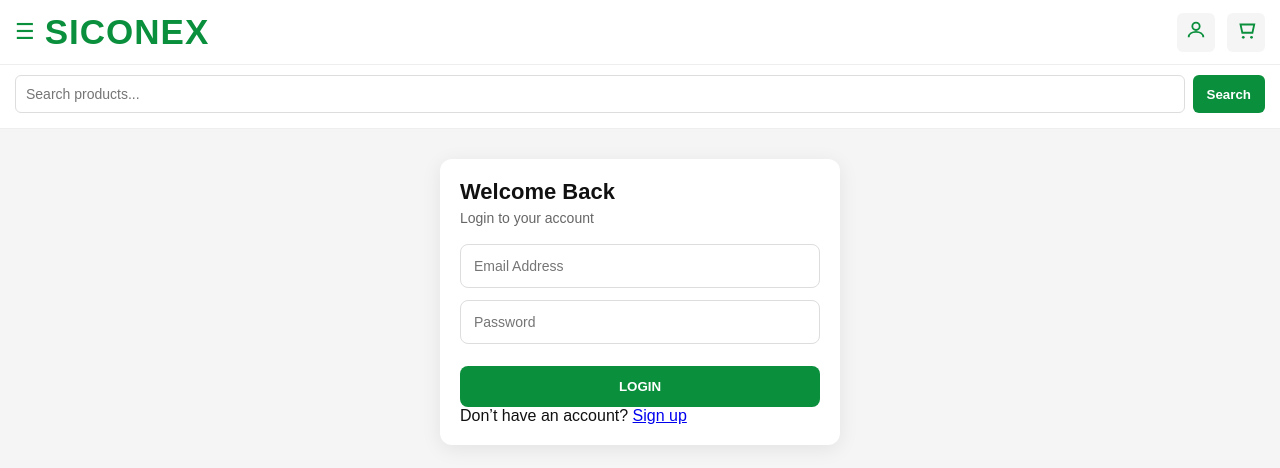
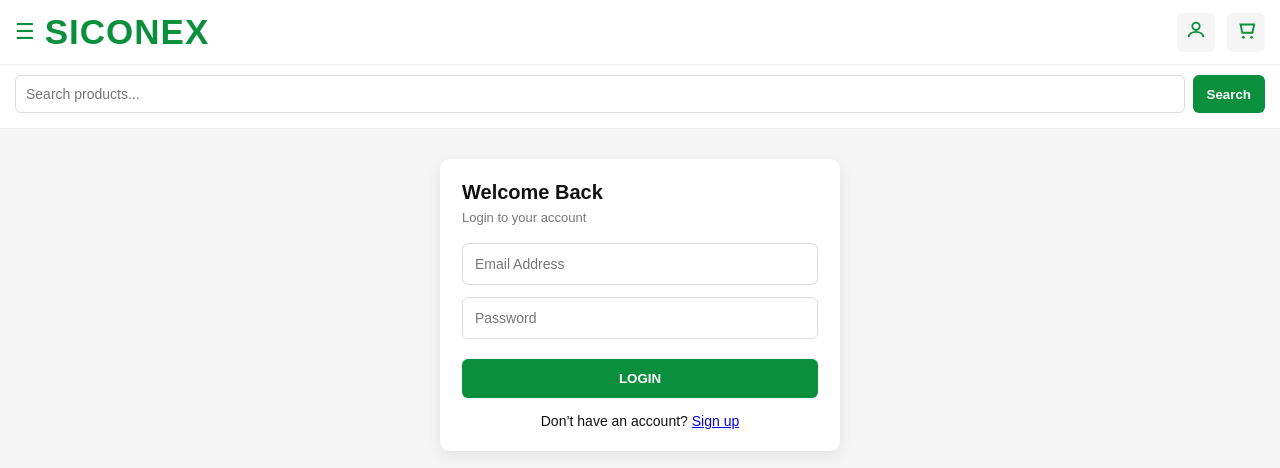
Before and after one commit to protichenoch1/siconex1, a Next.js app: page /auth/login in a window 1280 px wide. Shown: the top 468 px of the page. Built offline with nearby package versions, Linux system fonts and the light colour scheme.

Commit message:
Refactor globals.css for improved layout and styles
Refactor global styles for consistency and improved layout. Update navbar, card, and auth page styles for better user experience.

```diff
--- a/app/globals.css
+++ b/app/globals.css
@@ -27,11 +27,12 @@ body {
   display: flex;
   justify-content: space-between;
   align-items: center;
-  background: white;
+  background: white; /* ✅ changed */
   padding: 12px 15px;
   border-bottom: 1px solid #eee;
 }
 
+/* LEFT */
 .nav-left {
   display: flex;
   align-items: center;
@@ -40,26 +41,28 @@ body {
 
 .menu {
   font-size: 22px;
-  color: #0a8f3c;
+  color: #0a8f3c; /* ✅ green */
   cursor: pointer;
 }
 
 .logo {
   font-size: 35px;
   font-weight: bold;
-  color: #0a8f3c;
+  color: #0a8f3c; /* ✅ green */
   letter-spacing: 1px;
 }
 
+/* RIGHT */
 .nav-right {
   display: flex;
   align-items: center;
   gap: 12px;
 }
 
+/* ICONS (WHITE BACKGROUND + GREEN ICON) */
 .icon {
   background: #f5f5f5;
-  color: #0a8f3c;
+  color: #0a8f3c; /* ✅ green */
   padding: 6px 8px;
   border-radius: 6px;
   font-size: 18px;
@@ -72,7 +75,7 @@ body {
   display: flex;
   gap: 8px;
   padding: 10px 15px 15px;
-  background: white;
+  background: white; /* ✅ changed */
   border-bottom: 1px solid #eee;
 }
 
@@ -86,7 +89,7 @@ body {
 }
 
 .search-bar button {
-  background: #0a8f3c;
+  background: #0a8f3c; /* ✅ green button */
   border: none;
   padding: 10px 14px;
   border-radius: 6px;
@@ -141,47 +144,57 @@ body {
 /* ================= CARD ================= */
 
 .card {
-  position: relative;
   background: #fff;
   padding: 12px;
   border-radius: 10px;
   text-align: left;
   cursor: pointer;
+
+  /* smoother animation */
   transition: transform 0.25s ease, box-shadow 0.25s ease;
+
+  /* cleaner shadow */
   box-shadow: 0 2px 8px rgba(0,0,0,0.06);
+
   display: flex;
   flex-direction: column;
 }
 
+/* hover (desktop feel) */
 .card:hover {
   transform: translateY(-4px);
   box-shadow: 0 6px 18px rgba(0,0,0,0.1);
 }
 
+/* tap feel (mobile) */
 .card:active {
   transform: scale(0.98);
 }
 
+/* IMAGE */
 .card img {
   width: 100%;
-  height: 140px;
+  height: 140px; /* slightly bigger */
   object-fit: contain;
   border-radius: 8px;
   margin-bottom: 8px;
-  background: #f7f7f7;
+  background: #f7f7f7; /* fixes empty image look */
 }
 
+/* TITLE */
 .card h3 {
   font-size: 14px;
   margin-bottom: 6px;
   color: #222;
   line-height: 1.3;
+
   display: -webkit-box;
   -webkit-line-clamp: 2;
   -webkit-box-orient: vertical;
   overflow: hidden;
 }
 
+/* PRICE */
 .price {
   font-weight: bold;
   color: #0a8f3c;
@@ -189,6 +202,7 @@ body {
   font-size: 15px;
 }
 
+/* BUTTON */
 .card button {
   width: 100%;
   padding: 9px;
@@ -198,6 +212,7 @@ body {
   border-radius: 6px;
   font-size: 13px;
   cursor: pointer;
+
   transition: background 0.2s ease;
 }
 
@@ -205,25 +220,12 @@ body {
   background: #087532;
 }
 
-/* BADGES */
+/* ================= MOBILE ================= */
 
-.badge {
-  position: absolute;
-  top: 8px;
-  left: 8px;
-  background: #ff3b30;
-  color: white;
-  font-size: 12px;
-  font-weight: bold;
-  padding: 4px 6px;
-  border-radius: 4px;
-  z-index: 2;
-}
-
-.old-price {
-  text-decoration: line-through;
-  color: #888;
-  font-size: 12px;
+@media (max-width: 400px) {
+  .logo {
+    font-size: 22px;
+  }
 }
 
 /* ================= SLIDER ================= */
@@ -235,62 +237,177 @@ body {
   margin-bottom: 15px;
 }
 
+/* FIXED */
 .slides {
   display: flex;
+  width: 100%; /* ❌ remove 300% */
+}
+
+/* FIXED */
+.slides img {
+  width: 100%;
+  height: 150px;
+  object-fit: cover; /* ✅ shows full image */
+  background: #fff;    /* optional (clean look) */
+  flex: 0 0 100%;
+}
+
+/* ANIMATION */
+@keyframes slide {
+  0%, 20%   { transform: translateX(0%); }
+  25%, 45%  { transform: translateX(-100%); }
+  50%, 70%  { transform: translateX(-200%); }
+  75%, 100% { transform: translateX(0%); }
+}
+
+/* APPLY ANIMATION */
+.slides {
   animation: slide 12s infinite;
 }
 
-.slides img {
-  width: 100%;
-  height: 150px;
-  object-fit: cover;
-  flex: 0 0 100%;
+/* ================= HOT DEALS BANNER ================= */
+
+/* HOT DEALS TITLE */
+.hot-title {
+  background: #0a8f3c;
+  color: white;
+  padding: 10px;
+  font-weight: bold;
 }
 
-@keyframes slide {
-  0%, 20% { transform: translateX(0%); }
-  25%, 45% { transform: translateX(-100%); }
-  50%, 70% { transform: translateX(-200%); }
-  75%, 100% { transform: translateX(0%); }
+/* SLIDER */
+.hot-deals {
+  display: flex;
+  overflow-x: auto;
+  gap: 12px;
+  padding: 10px;
+
+  background: #fff; /* ✅ THIS is what you want */
 }
 
-/* ================= AUTH PAGE (UPGRADED) ================= */
+/* IMPORTANT: makes cards same size as your grid */
+.hot-deals .card {
+  flex: 0 0 48%;
+}
+
+.products {
+  display: grid;
+  grid-template-columns: repeat(2, 1fr);
+  gap: 12px;
+}
+
+/* PAGE WRAPPER */
+.product-page {
+  padding-bottom: 70px; /* space for sticky button */
+}
+
+/* CONTENT */
+.product-content img {
+  width: 100%;
+  border-radius: 10px;
+}
+
+.product-content h2 {
+  margin-top: 10px;
+}
+
+/* STICKY BAR */
+.sticky-bar {
+  position: fixed;
+  bottom: 0;
+  left: 0;
+  width: 100%;
+
+  background: white;
+  padding: 10px;
+  border-top: 1px solid #eee;
+
+  z-index: 1000;
+}
+
+/* BUTTON */
+.sticky-bar button {
+  width: 100%;
+  padding: 14px;
+  background: #0a8f3c;
+  color: white;
+  border: none;
+  border-radius: 8px;
+  font-size: 16px;
+  font-weight: bold;
+}
+
+/* make card relative so badge can position inside */
+.card {
+  position: relative;
+}
+
+/* discount badge */
+.badge {
+  position: absolute;
+  top: 8px;
+  left: 8px;
+
+  background: #ff3b30;
+  color: white;
+  font-size: 12px;
+  font-weight: bold;
+
+  padding: 4px 6px;
+  border-radius: 4px;
+
+  z-index: 2;
+}
+
+.old-price {
+  text-decoration: line-through;
+  color: #888;
+  font-size: 12px;
+  margin-bottom: 2px;
+}
+
+/* ================= AUTH PAGE (FIXED CLEAN) ================= */
 
 .auth-container {
   display: flex;
   justify-content: center;
-  align-items: flex-start;
-  padding: 20px 15px;
-  margin-top: 10px;
+  align-items: flex-start; /* prevents vertical squash */
+  padding: 30px 20px;
 }
 
+/* CARD */
 .auth-card {
   width: 100%;
   max-width: 400px;
   background: #fff;
-  padding: 20px;
-  border-radius: 12px;
-  box-shadow: 0 4px 20px rgba(0,0,0,0.08);
+  padding: 22px;
+  border-radius: 10px;
+  box-shadow: 0 4px 14px rgba(0,0,0,0.08);
 }
 
+/* TITLE */
 .auth-card h2 {
-  font-size: 22px;
-  margin-bottom: 5px;
+  margin-bottom: 6px;
+  font-size: 20px;
+  color: #111;
 }
 
+/* SUBTEXT */
 .subtitle {
-  color: #666;
-  font-size: 14px;
+  color: #777;
+  font-size: 13px;
   margin-bottom: 18px;
 }
 
+/* INPUTS */
 .auth-card input {
   width: 100%;
-  padding: 13px;
-  margin-bottom: 12px;
+  padding: 12px;
+  margin-bottom: 12px; /* improved spacing */
   border: 1px solid #ddd;
-  border-radius: 8px;
+  border-radius: 6px;
   font-size: 14px;
+  transition: border 0.2s ease;
 }
 
 .auth-card input:focus {
@@ -298,41 +415,56 @@ body {
   border-color: #0a8f3c;
 }
 
+/* PRIMARY BUTTON */
 .auth-card button {
   width: 100%;
-  padding: 13px;
+  padding: 12px;
   background: #0a8f3c;
   color: white;
   border: none;
-  border-radius: 8px;
+  border-radius: 6px;
   font-weight: bold;
-  margin-top: 10px;
+  margin-top: 8px;
   cursor: pointer;
+  transition: background 0.2s ease;
 }
 
 .auth-card button:hover {
   background: #087a32;
 }
 
-/* LOGIN FOOTER */
-
+/* FOOTER (LOGIN/SWITCH AREA) */
 .auth-footer {
   margin-top: 18px;
   text-align: center;
 }
 
 .auth-footer p {
-  font-size: 14px;
+  font-size: 13px;
   color: #666;
+  margin-bottom: 6px;
 }
 
+/* SECONDARY BUTTON (LOGIN) */
 .secondary-btn {
   width: 100%;
-  padding: 11px;
-  margin-top: 8px;
-  background: #f1f5f9;
+  padding: 10px;
+  background: #f2f2f2;
   color: #111;
   border: none;
-  border-radius: 8px;
+  border-radius: 6px;
   font-weight: bold;
+  cursor: pointer;
+}
+
+/* SMALL LINK TEXT (optional) */
+.switch {
+  margin-top: 12px;
+  font-size: 13px;
+  text-align: center;
   }
+.switch {
+  margin-top: 15px;
+  font-size: 14px;
+  text-align: center;
+                                }
```
